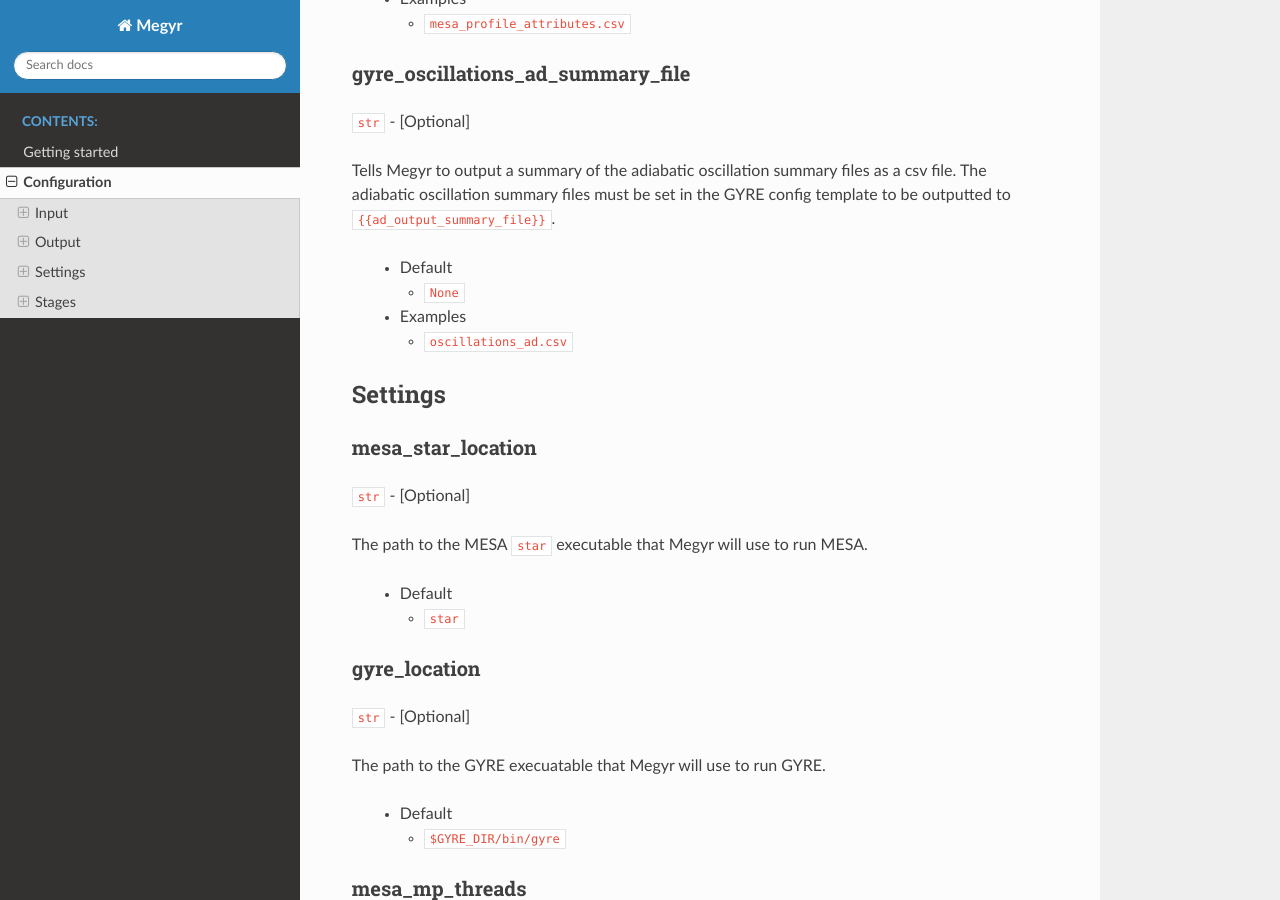
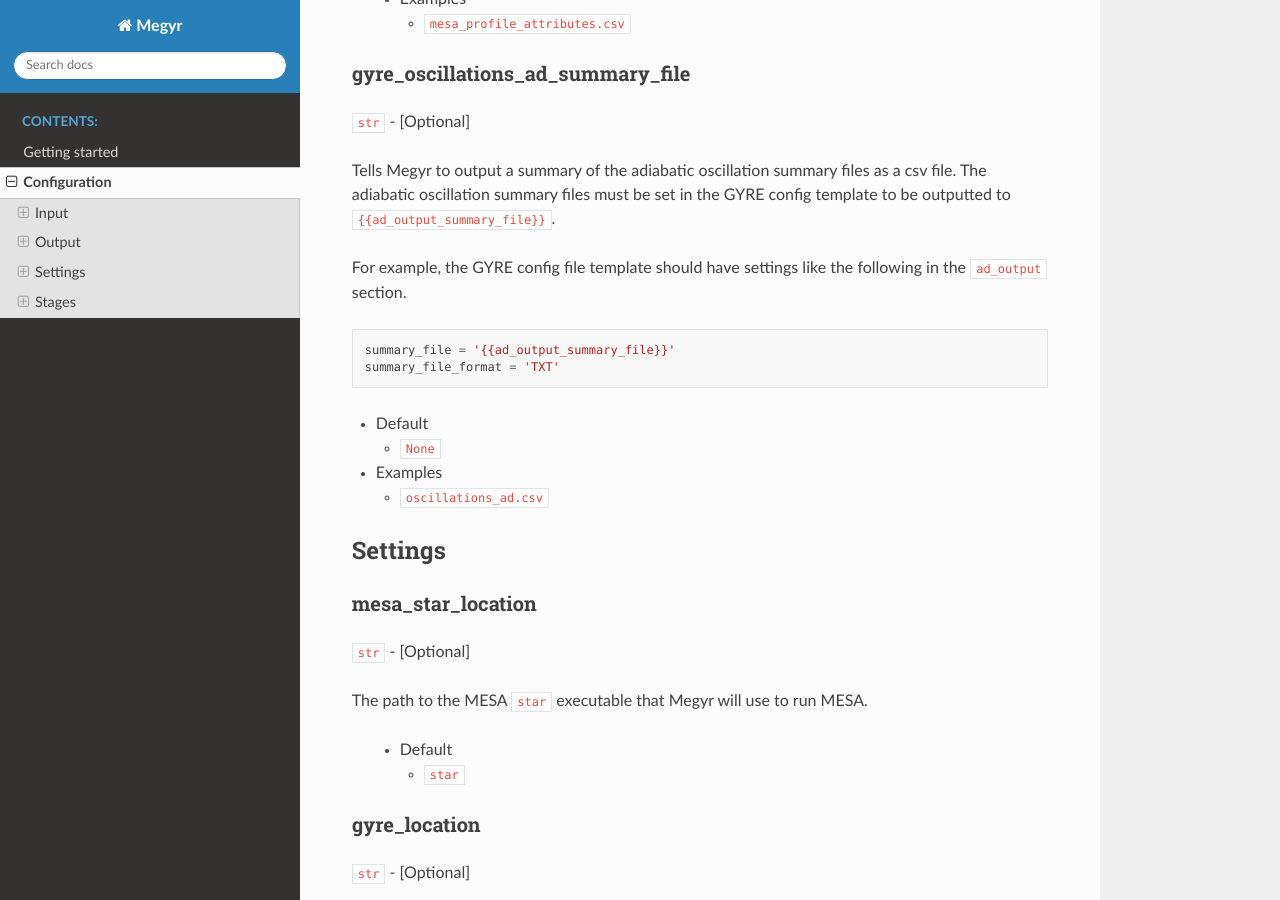
Before and after one commit to ExcaliburZero/megyr, a Sphinx documentation site: the page built from docs/source/configuration.rst, in a window 1280 px wide and 900 px high, scrolled down 1832 px. Built offline with Sphinx 7.4.7 and the Read the Docs theme 2.0.0, drawn with Linux system fonts in a browser that asks for light colours.

Commit message:
Add more details to ad_summary_file setting
Closes #8

```diff
--- a/docs/source/configuration.rst
+++ b/docs/source/configuration.rst
@@ -67,13 +67,18 @@ gyre_oscillations_ad_summary_file
 
 Tells Megyr to output a summary of the adiabatic oscillation summary files as a csv file. The adiabatic oscillation summary files must be set in the GYRE config template to be outputted to ``{{ad_output_summary_file}}``.
 
-  * Default
+For example, the GYRE config file template should have settings like the following in the ``ad_output`` section. ::
 
-    * ``None``
+    summary_file = '{{ad_output_summary_file}}'
+    summary_file_format = 'TXT'
 
-  * Examples
+* Default
 
-    * ``oscillations_ad.csv``
+  * ``None``
+
+* Examples
+
+  * ``oscillations_ad.csv``
 
 Settings
 --------
```
